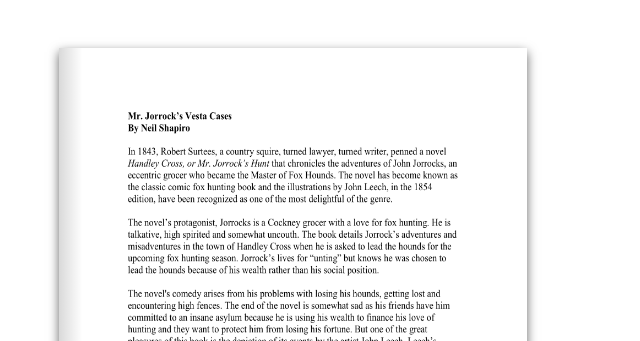
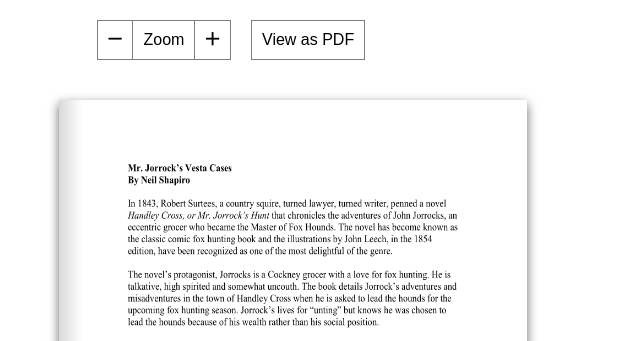
Before and after one commit to SteveCDozo/mss-turnjs-example, a plain HTML site: page dev/resize.html in a window 1280 px wide. Shown: the top 341 px of the page, without its empty margins (409-1049 px from the left). Drawn offline with Linux system fonts and the light colour scheme.

Commit message:
added 'zoom' and 'view as pdf' options

```diff
--- a/dev/css/resize-style.css
+++ b/dev/css/resize-style.css
@@ -1,3 +1,43 @@
+#options {
+  display: flex;
+  justify-content: center;
+  gap: 20px;
+  margin-top: 20px;
+}
+#zoom-control {
+  display: inline-flex;
+}
+#zoom-control button {
+  background-color: transparent;
+  border: 1px solid gray;
+  cursor: pointer;
+}
+#zoom-control button:hover {
+  background-color: lightgray;
+}
+#zoom-control button span{
+  font-size: 1.7em;
+}
+#zoom-control > span {
+  font-size: 1em;
+  padding: 10px;
+  font-family: Arial, Helvetica, sans-serif;
+  border-top: 1px solid gray;
+  border-bottom: 1px solid gray;
+}
+.option-button {
+  text-decoration: none;
+  color: black;
+  padding: 10px;
+  font-family: Arial, Helvetica, sans-serif;
+  border: 1px solid gray;
+  font-size: 1em;
+  margin: 0px 0px;
+  display: inline-block;
+}
+.option-button:hover {
+  background-color: lightgray;
+}
 #flipbookholder {
   display: flex;
   align-items: stretch;
--- a/dev/resize.html
+++ b/dev/resize.html
@@ -9,6 +9,19 @@
     <link href="css/resize-style.css" rel="stylesheet">
   </head>
   <body>
+    <div id="options">
+      <div id="zoom-control">
+        <button id="zoom-out">
+          <span class="material-icons-outlined">remove</span>
+        </button>
+        <span>Zoom</span>
+        <button id="zoom-in">
+          <span class="material-icons-outlined">add</span>
+        </button>
+      </div>
+      <a class="option-button" target="_blank" href="pdf/Mr_Jorrock's_Vesta_Cases.pdf">View as PDF</a>
+    </div>
+
     <div id="flipbookholder">
       <span id="left-button" class="material-icons-outlined left-button">chevron_left</span>
       <div id="flipbook">
@@ -68,6 +81,18 @@
       $(window).resize(function() {
         $("#flipbook").turn("size", "calc(85vh * 1.375)", "85vh");
       });
+
+      const zoomIncrement = 50;
+
+      $("#zoom-in").click(function() {
+        const newHeight = $("#flipbook").height() + zoomIncrement;
+        $("#flipbook").turn("size", 1.375 * newHeight, newHeight);
+      });
+
+      $("#zoom-out").click(function() {
+        const newHeight = $("#flipbook").height() - zoomIncrement;
+        $("#flipbook").turn("size", 1.375 * newHeight, newHeight);
+      });
     </script>
   </body>
 </html>
```
Also changed, not shown: 1 other file.
